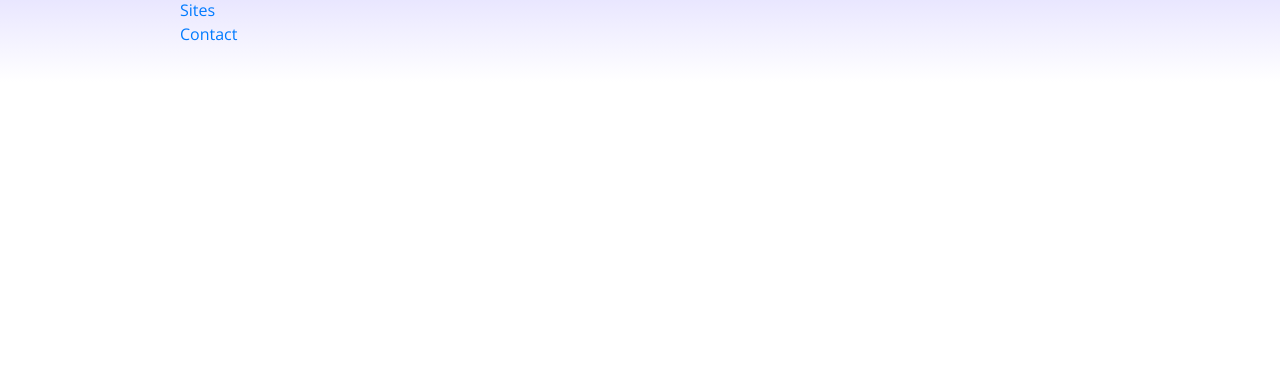
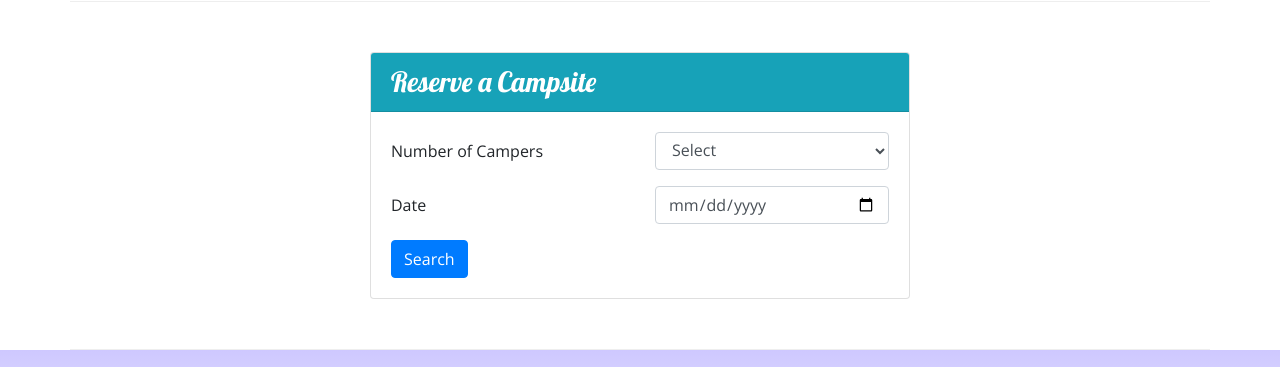
Before and after one commit to j-Arez/Nucamp-Site, a website: page index.html in a window 1280 px wide. Shown: the part 1151-1518 px from the top of the page. Before the commit the page ends 1233 px from the top, so only its background shows below. Drawn offline with nearby package versions, Linux system fonts and the light colour scheme.

Commit message:
W2 Added Reserve Form and Button

```diff
--- a/index.html
+++ b/index.html
@@ -27,6 +27,10 @@
                 <div class="col">
                     <h1>NuCamp</h1>
                     <h2>a better way to camp</h2>
+                </div>
+                <div class="col-md-4 col-xl-2 mt-4 text-nowrap">
+                    <a href="#reserveForm" role="button" class="btn btn-info btn-lg">Reserve Campsite</a>
+
                 </div>
             </div>
         </div>
@@ -85,10 +89,17 @@
                 <h2>Featured Campsites</h2>
             </div>
             <div class="col">
+                <div class="media">
+
+                    <div class="media-body align-self-center">
                 <h3>React Lake Campground</h3>
                 <p class="d-none d-sm-block">Nestled in the foothills of the Chrome Mountains, this campground on the
                     shores of the pristine
                     React Lake is a favorite for fly fishers.</p>
+
+                </div>
+                <img class="d-flex img-thumbnail" src="images/img/react-lake-thumb.jpg" alt="React Lake Campground">
+                </div>
             </div>
         </div>
 
@@ -112,6 +123,44 @@
 
             </div>
         </div>
+    <div class="row row-content">
+        <div class="col-sm-6 mx-auto">
+            <div class="card">
+                <h3 class="card-header bg-info text-white">Reserve a Campsite</h3>
+
+            <div class="card-body">
+                <form id="reserveForm">
+                    <div class="form-group row">
+                        <label for="numofCampers" class="col-sm-6 col-form-label">Number of Campers</label>
+
+                   <div class="col">
+                    <select class="form-control" name="numofCampers" id="numofCampers">
+                        <option value="Select...">Select</option>
+                        <option value="1">1</option>
+                        <option value="2">2</option>
+                        <option value="3">3</option>
+                        <option value="4">4</option>
+                        <option value="5">5</option>
+                        <option value="6">6</option>
+                    </select>
+                   </div>
+                    </div>
+                    <div class="form-group row">
+                        <label for="date" class="col-sm-6 col-form-label">Date</label>
+                        <div class="col-sm-6">
+                        <input class="form-control" type="date" id="date" name="date" placeholder="date">
+                        </div>
+                    </div>
+                    <div class="row">
+                        <div class="col">
+                            <button type="submit" class="btn btn-primary">Search</button>
+                        </div>
+                    </div>
+                </form>
+            </div>
+            </div>
+        </div>
+    </div>
     </div>
 
 
```
